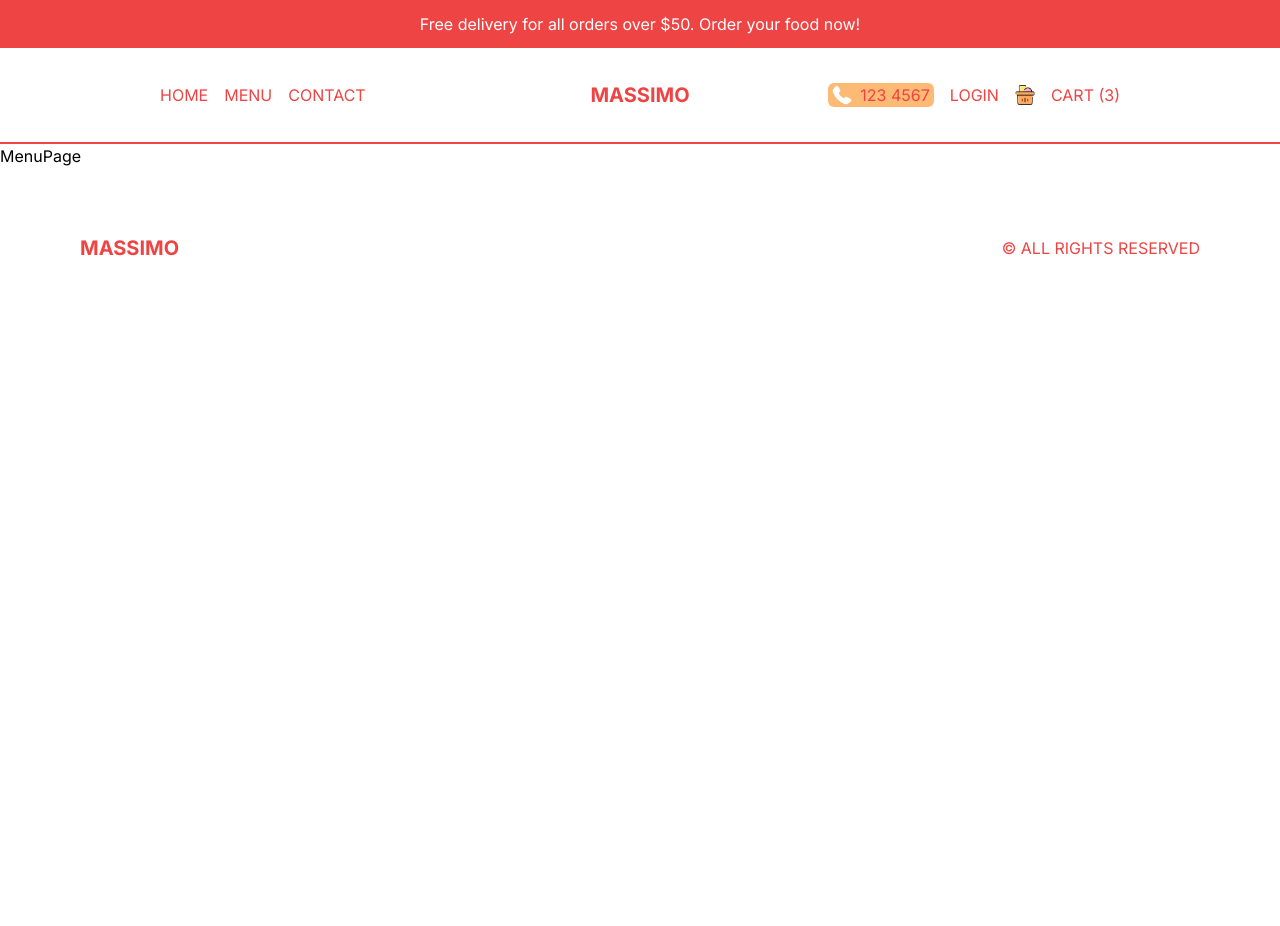
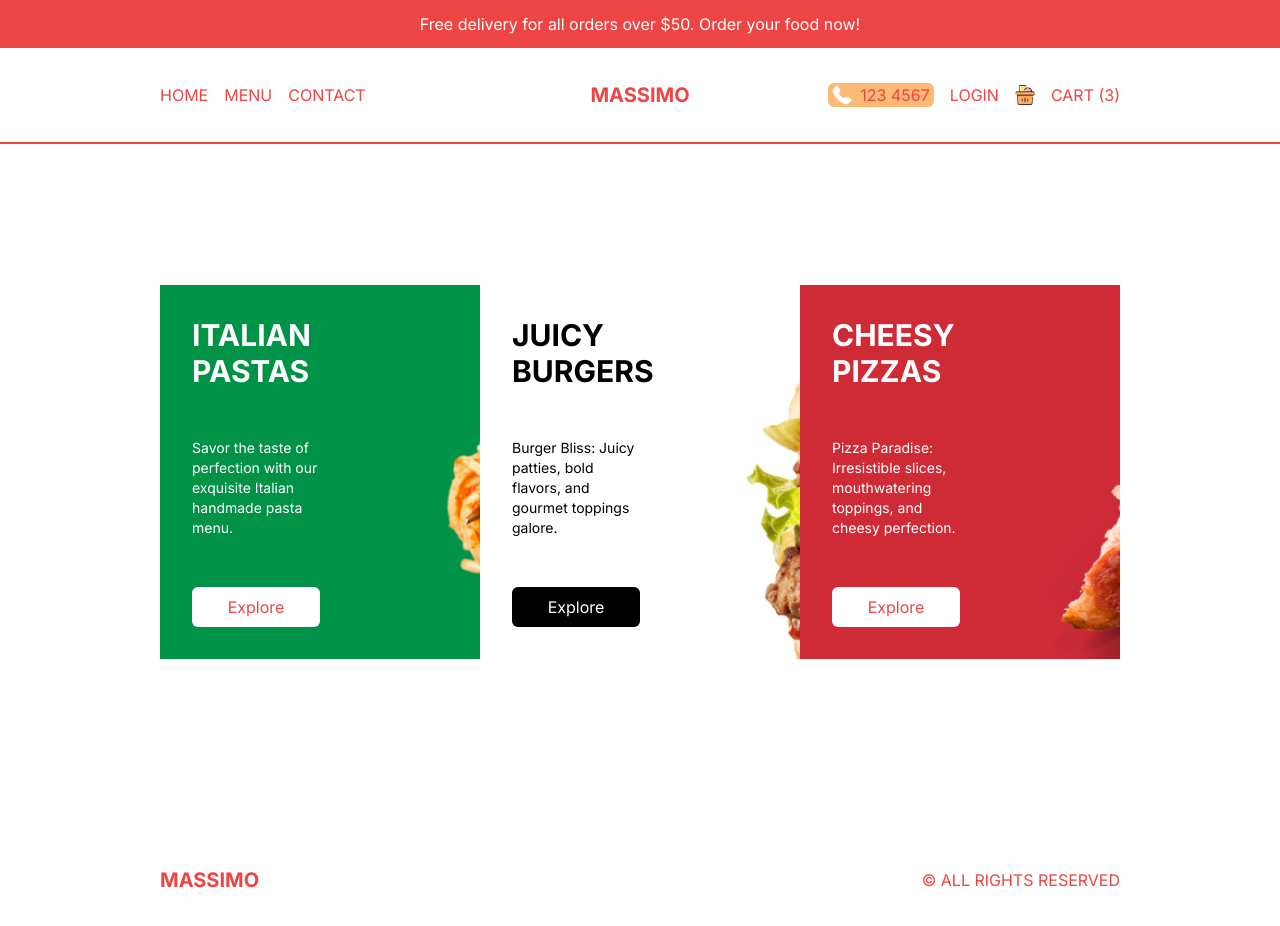
Before and after one commit to jay-rt/restaurant, a Next.js app: page /menu in a window 1280 px wide. Shown: the top 926 px of the page. Before the commit the page ends 800 px from the top, so only its background shows below. Built offline with nearby package versions, Linux system fonts and the light colour scheme.

Commit message:
added menu page with dynamic tailwind css class

```diff
--- a/src/app/globals.css
+++ b/src/app/globals.css
@@ -9,3 +9,11 @@
 .flex-between {
   @apply flex justify-between items-center;
 }
+
+.p-x-responsive {
+  @apply p-4 lg:px-20 xl:px-40;
+}
+
+.h-fullscreen {
+  @apply h-[calc(100vh-6rem)] md:h-[calc(100vh-9rem)];
+}
--- a/src/app/menu/page.tsx
+++ b/src/app/menu/page.tsx
@@ -1,5 +1,42 @@
-const MenuPage = () => {
-  return <div>MenuPage</div>;
+import { menu } from "@/data";
+import Link from "next/link";
+
+const Menu = () => {
+  return (
+    <main className="p-x-responsive h-fullscreen flex items-center flex-col md:flex-row">
+      {menu.map((category) => (
+        //SINGLE CATEGORY
+        <Link
+          href={`/menu/${category.slug}`}
+          key={category.id}
+          className="w-full h-1/3 md:h-1/2 xl:h-[60%] p-8 bg-cover"
+          style={{ backgroundImage: `url(${category.img})` }}
+        >
+          {/* TEXT CONTAINER */}
+          <div
+            //mentioning tailwind dynamic classes value in comment to compile it
+            //text color can be text-white or text-black
+            className={`w-1/2 h-full text-${category.color} flex flex-col justify-between`}
+          >
+            <h1 className="uppercase font-bold text-3xl">{category.title}</h1>
+            <p className="text-sm py-4">{category.desc}</p>
+            <button
+              //background color can be bg-black or bg-white
+              type="button"
+              className={`hidden xl:block  bg-${category.color} text-${
+                category.color === "black" ? "white" : "red-500"
+              }
+              py-2 px-4 rounded-md
+              `}
+            >
+              Explore
+            </button>
+          </div>
+        </Link>
+      ))}
+      <div></div>
+    </main>
+  );
 };
 
-export default MenuPage;
+export default Menu;
--- a/src/components/CountDown.tsx
+++ b/src/components/CountDown.tsx
@@ -2,7 +2,7 @@
 
 import { useEffect, useState } from "react";
 
-const CountDownTimer = () => {
+const CountDown = () => {
   const startDate = new Date("2023-08-27");
   const currentDate = Date.now();
   const difference = startDate.valueOf() - currentDate.valueOf();
@@ -37,4 +37,4 @@ const CountDownTimer = () => {
   );
 };
 
-export default CountDownTimer;
+export default CountDown;
--- a/src/components/Footer.tsx
+++ b/src/components/Footer.tsx
@@ -2,7 +2,7 @@ import Link from "next/link";
 
 const Footer = () => {
   return (
-    <div className="h-12 md:h-24 flex-between text-red-500 p-4 lg:p-20">
+    <div className="h-12 md:h-24 flex-between text-red-500 p-4 lg:p-20 xl:px-40 xl:py-20">
       <Link href="/" className="font-bold text-xl">
         MASSIMO
       </Link>
--- a/src/components/Navbar.tsx
+++ b/src/components/Navbar.tsx
@@ -6,7 +6,7 @@ import Image from "next/image";
 const Navbar = () => {
   const user = false;
   return (
-    <nav className="h-12 md:h-24 text-red-500 p-4 flex-between border-b-2 border-b-red-500 uppercase lg:px-20 xl:px-40">
+    <nav className="h-12 md:h-24 text-red-500 p-x-responsive flex-between border-b-2 border-b-red-500 uppercase">
       {/** LEFT LINKS */}
       <div className="hidden flex-1 md:flex items-center gap-4">
         <Link href="/">HOME</Link>
--- a/src/components/Offer.tsx
+++ b/src/components/Offer.tsx
@@ -1,5 +1,4 @@
 import Image from "next/image";
-import CountDownTimer from "./CountDown";
 import CountDown from "./CountDown";
 
 const Offer = () => {
@@ -14,7 +13,7 @@ const Offer = () => {
           Progressively simplify effective e-toilers and process-centric methods
           of empowerment. Quickly pontificate parallel.
         </p>
-        <CountDown />
+        {/* <CountDown /> */}
         <button
           type="button"
           className="bg-red-500 text-white rounded-md py-3 px-6"
--- a/src/components/Slider.tsx
+++ b/src/components/Slider.tsx
@@ -39,10 +39,10 @@ const Slider = () => {
   // }, []);
 
   return (
-    <div className="flex flex-col lg:flex-row h-[calc(100vh-6rem)] md:h-[calc(100vh-9rem)] bg-fuchsia-50">
+    <div className="flex flex-col lg:flex-row h-fullscreen bg-fuchsia-50">
       {/** TEXT CONTAINER */}
       <div className="flex-1 flex-center flex-col gap-8 font-bold">
-        <h1 className="text-red-500 text-center p-4 md:p-10 text-4xl sm:text-5xl md:text-6xl lg:text-7xl uppercase">
+        <h1 className="text-red-500 text-center p-4 md:p-10 text-4xl sm:text-4xl md:text-5xl lg:text-6xl uppercase">
           {data[currentSlide].title}
         </h1>
         <button type="button" className="bg-red-500 text-white py-4 px-8">
--- a/src/data.ts
+++ b/src/data.ts
@@ -1,3 +1,5 @@
+//FEATURED PRODUCT
+
 type Product = {
   id: number;
   title: string;
@@ -200,3 +202,41 @@ export const featuredProducts: Products = [
     ],
   },
 ];
+
+//MENU
+
+type MenuItem = {
+  id: number;
+  slug: string;
+  title: string;
+  desc: string;
+  img: string;
+  color: string;
+};
+
+export const menu: MenuItem[] = [
+  {
+    id: 1,
+    slug: "pastas",
+    title: "Italian Pastas",
+    desc: "Savor the taste of perfection with our exquisite Italian handmade pasta menu.",
+    img: "/temporary/m1.png",
+    color: "white",
+  },
+  {
+    id: 2,
+    slug: "burgers",
+    title: "Juicy Burgers",
+    desc: "Burger Bliss: Juicy patties, bold flavors, and gourmet toppings galore.",
+    img: "/temporary/m2.png",
+    color: "black",
+  },
+  {
+    id: 3,
+    slug: "pizzas",
+    title: "Cheesy Pizzas",
+    desc: "Pizza Paradise: Irresistible slices, mouthwatering toppings, and cheesy perfection.",
+    img: "/temporary/m3.png",
+    color: "white",
+  },
+];
```
